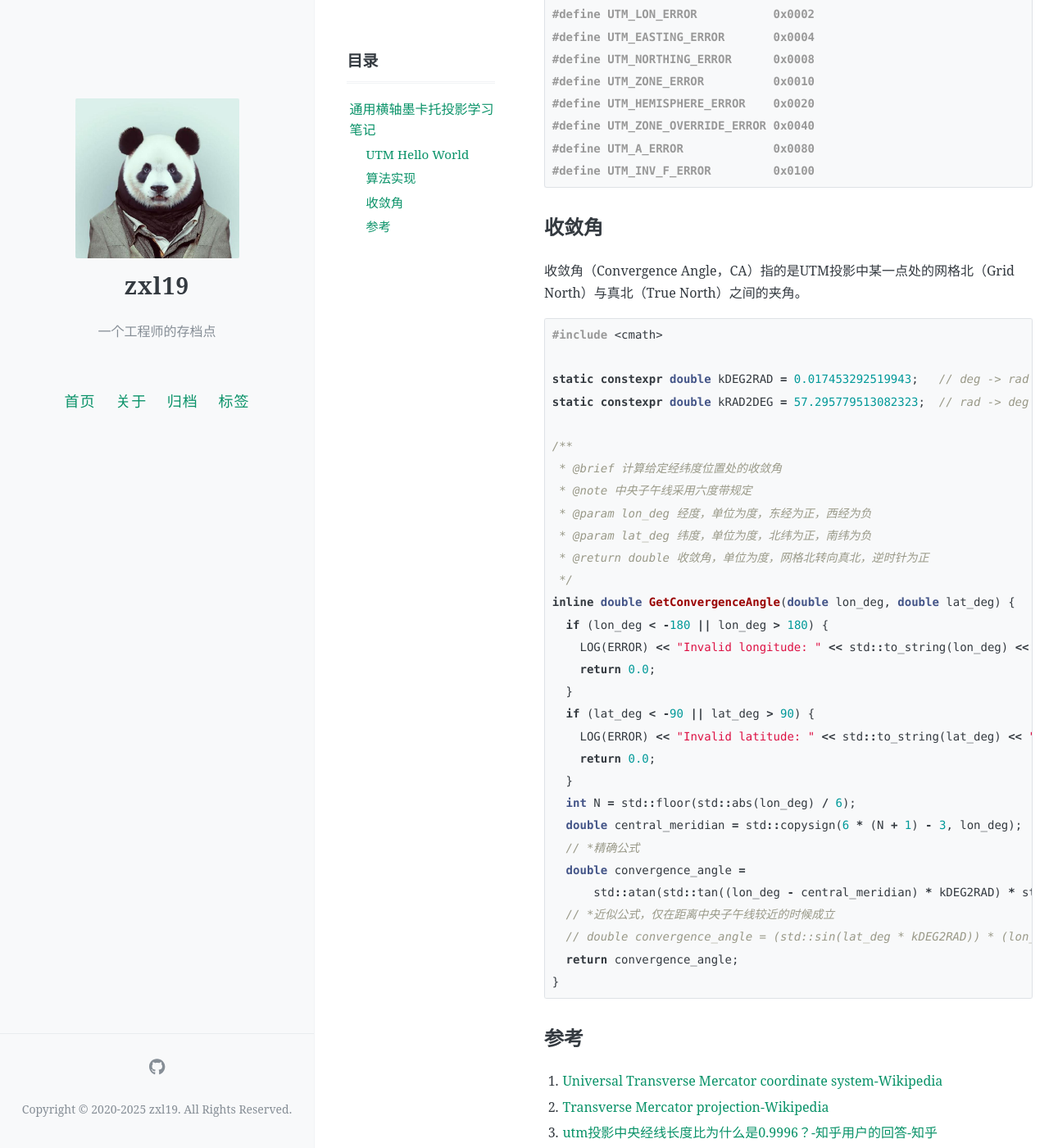
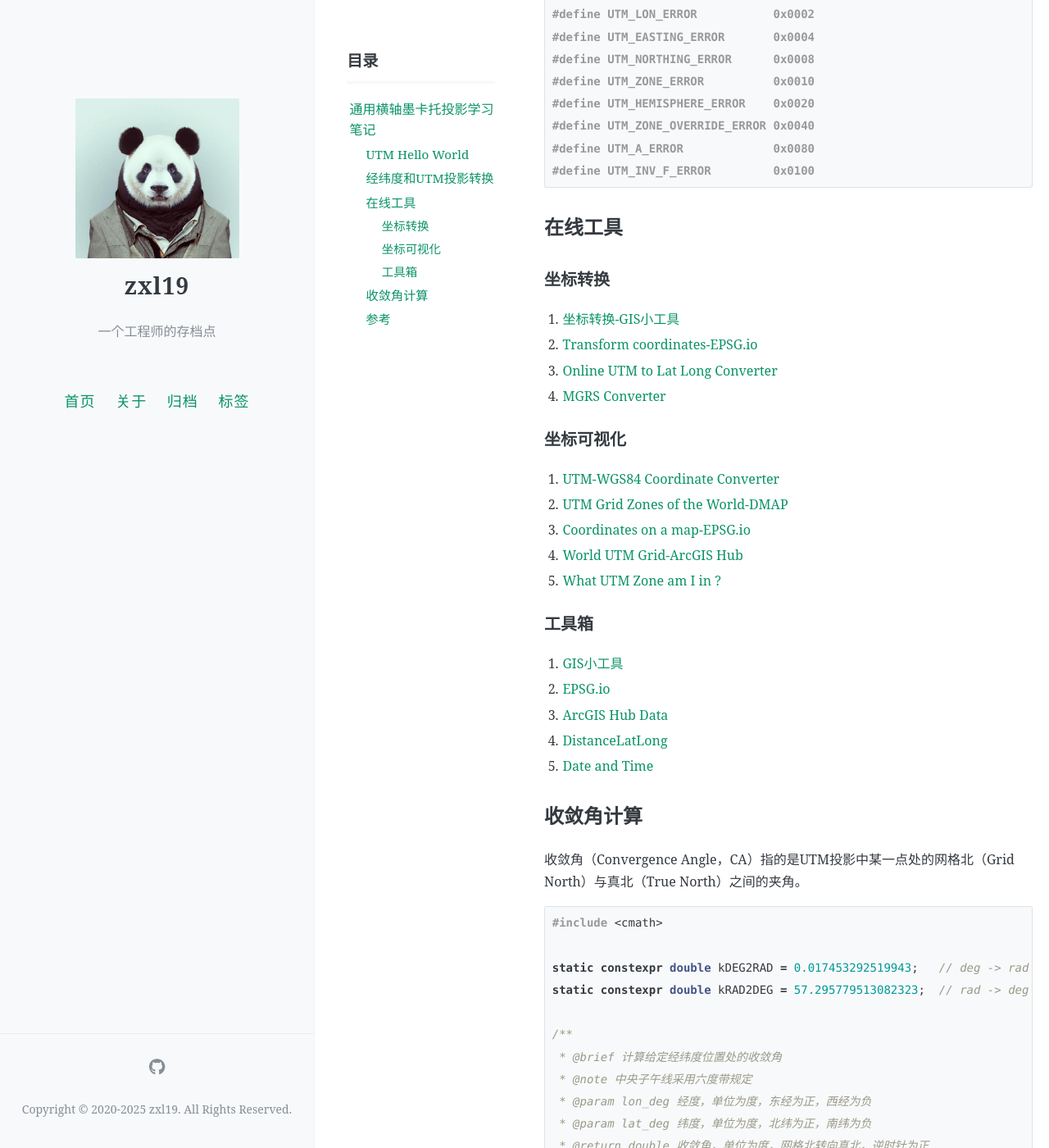
Before and after one commit to zxl19/zxl19.github.io, a Jekyll site: the page built from _posts/2025-05-31-utm-note.md, in a window 1280 px wide and 1400 px high, scrolled down 1656 px. Shown: the whole window at 82% size. Built offline with Jekyll 4.4.1, drawn with Linux system fonts in a browser that asks for light colours; comment, search, counter and statistics services are not loaded.

Commit message:
Update Posts modified:   _posts/2020-06-08-meme-archive.md modified:   _posts/2025-05-31-utm-note.md modified:   _posts/2025-08-20-survivor-material.md

````diff
--- a/_posts/2025-05-31-utm-note.md
+++ b/_posts/2025-05-31-utm-note.md
@@ -40,7 +40,7 @@ pinned: false
     - 50N：北京、广州；
     - 49N：深圳；
 
-## 算法实现
+## 经纬度和UTM投影转换
 
 使用[hobuinc/mgrs](https://github.com/hobuinc/mgrs)工程中`utm.h`文件中定义的转换函数可以实现经纬度和UTM投影之间的相互转换：
 
@@ -76,7 +76,32 @@ long Convert_UTM_To_Geodetic(long Zone,
 #define UTM_INV_F_ERROR         0x0100
 ```
 
-## 收敛角
+## 在线工具
+
+### 坐标转换
+
+1. [坐标转换-GIS小工具](https://www.supermapol.com/gistools/coordinateconvert)
+2. [Transform coordinates-EPSG.io](https://epsg.io/transform)
+3. [Online UTM to Lat Long Converter](https://www.distancelatlong.com/latlong/convert-utm-to-latlong/)
+4. [MGRS Converter](https://nicholas-fong.github.io/mgrs/mgrs.html)
+
+### 坐标可视化
+
+1. [UTM-WGS84 Coordinate Converter](https://utm.cdtools.click)
+2. [UTM Grid Zones of the World-DMAP](https://www.dmap.co.uk/utmworld.htm)
+3. [Coordinates on a map-EPSG.io](https://epsg.io/map)
+4. [World UTM Grid-ArcGIS Hub](https://hub.arcgis.com/datasets/esri::world-utm-grid/explore)
+5. [What UTM Zone am I in ?](https://mangomap.com/robertyoung/maps/69585/what-utm-zone-am-i-in-#)
+
+### 工具箱
+
+1. [GIS小工具](https://www.supermapol.com/gistools/home)
+2. [EPSG.io](https://epsg.io)
+3. [ArcGIS Hub Data](https://hub.arcgis.com/search?collection=Dataset)
+4. [DistanceLatLong](https://www.distancelatlong.com)
+5. [Date and Time](https://dateandtime.info)
+
+## 收敛角计算
 
 收敛角（Convergence Angle，CA）指的是UTM投影中某一点处的网格北（Grid North）与真北（True North）之间的夹角。
 
````
Also changed, not shown: _posts/2020-06-08-meme-archive.md (+3 -3 lines), _posts/2025-08-20-survivor-material.md (+9 -1 lines).
